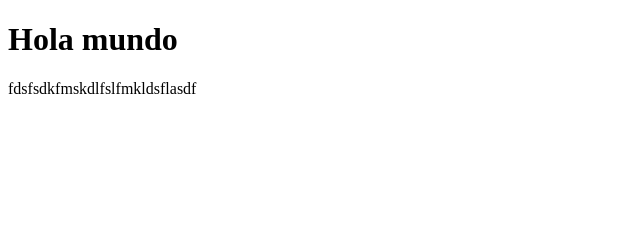
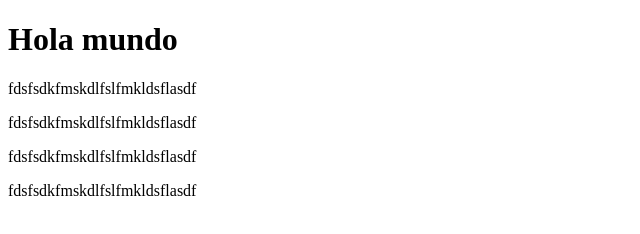
Before and after one commit to JeanPaulMatos/git-crehana, a plain HTML site: page index.html in a window 1280 px wide. Shown: the whole page, without its empty margins (0-640 px from the left). Drawn offline with Linux system fonts and the light colour scheme.

Commit message:
Se añadieron más parrafos y se añadio texto al Readme

```diff
--- a/index.html
+++ b/index.html
@@ -9,6 +9,9 @@
     <body>
         <h1>Hola mundo</h1>
         <p>fdsfsdkfmskdlfslfmkldsflasdf</p>
+        <p>fdsfsdkfmskdlfslfmkldsflasdf</p>
+        <p>fdsfsdkfmskdlfslfmkldsflasdf</p>
+        <p>fdsfsdkfmskdlfslfmkldsflasdf</p>
 
 
     </body>
```
Also changed, not shown: 1 other file.
